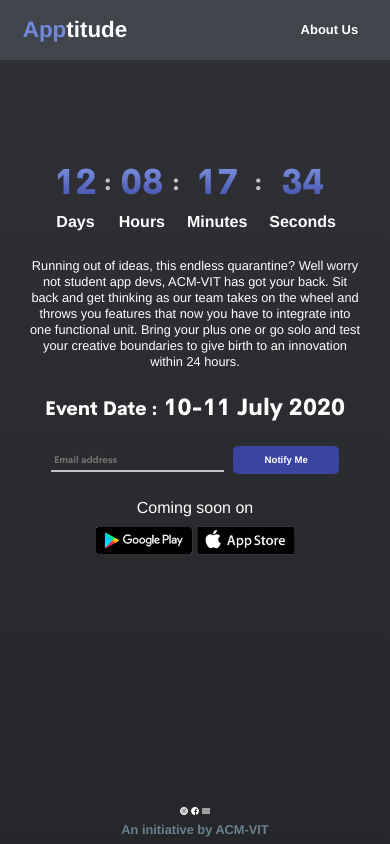
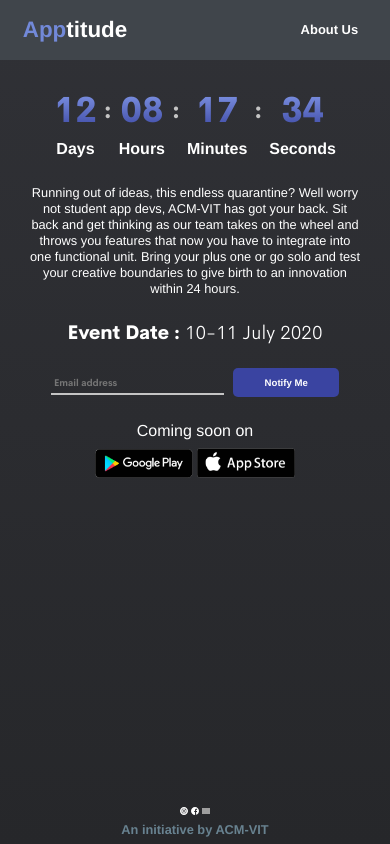
Before and after one commit to rishabhkeshan/Apptitude, a React (Create React App) app: page / in a window 390 px wide. Built offline with nearby package versions, Linux system fonts and the light colour scheme; grey boxes are pictures that could not be loaded; a web font is replaced by a local one.

Commit message:
removed gh page

```diff
--- a/src/App.css
+++ b/src/App.css
@@ -117,7 +117,7 @@ color:white;
   align-items: center;
 }
 .contentsh{
-  margin-top: 25%;
+  margin-top: 25px;
   margin-left: 10px;
   margin-right: 10px;
   justify-content: center;
@@ -203,24 +203,11 @@ display: none;
   width: 2.0vw;
   height: auto;
 }
-@media screen and (max-height: 700px) {
-.mobile-container-large, .laptop-container{
-display: none;
-}
-.mobile-container-small{
-  display:block;
+.mobile-container-large{
+  display:flex;
 }
 }
-@media screen and (min-height: 700px) {
-.mobile-container-small{
-display: none;
-}
-.mobile-container-large{
-  display:block;
-}
-}
-}
-@media screen and (max-height: 450px) {
+/* @media screen and (max-height: 450px) {
 .footer{
 position:relative !important;
 }
@@ -244,4 +231,4 @@ position:relative !important;
 .mobile-container-large{
     background-image: linear-gradient(#303136, #26272A);
 }
-}
+} */
--- a/src/App.js
+++ b/src/App.js
@@ -90,7 +90,7 @@ function App() {
         <Footer />
       </div>
 
-      <div className="mobile-container-small">
+      {/* <div className="mobile-container-small">
         <NavigationBar />
         <div className="contents">
           <Countdown classn="Countdown-col-elemen" eli="elii" el="ell" />
@@ -134,7 +134,7 @@ function App() {
           </span>
         </div>
         <Footer />
-      </div>
+      </div> */}
 
       <div className="mobile-container-large">
         <NavigationBar />
@@ -166,7 +166,7 @@ function App() {
               marginBottom: "0",
             }}
           >
-            Event Date :<span className="des"> 10-11 July 2020</span>
+            Event Date :<span style={{ fontWeight: 300 }} > 10-11 July 2020</span>
           </h2>
           <br />
           <FormInput sub="sub" emai="emai" />
```
